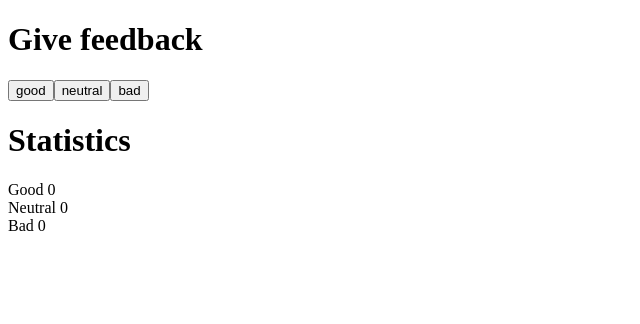
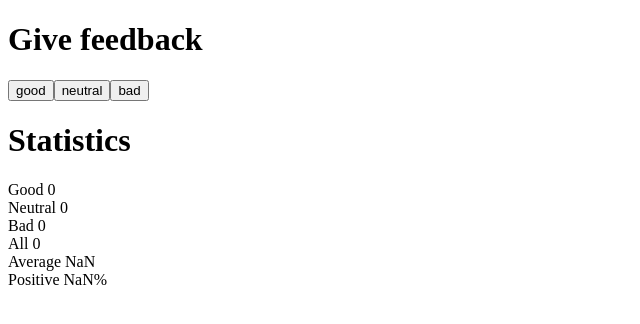
Before and after one commit to cjaytoven/fso, a React (Vite) app in the folder part1/unicafe/: page / in a window 1280 px wide. Shown: the top 324 px of the page, without its empty margins (0-640 px from the left). Built offline with nearby package versions, Linux system fonts and the light colour scheme.

Commit message:
Add exercise 1.7

```diff
--- a/part1/unicafe/src/App.jsx
+++ b/part1/unicafe/src/App.jsx
@@ -9,11 +9,15 @@ const Button = (props) => (
 )
 
 const Feedback = (props) => {
+  const count = props.feedbackGood + props.feedbackNeutral + props.feedbackBad
   return(
     <p>
       Good {props.feedbackGood}{<br/>}
       Neutral {props.feedbackNeutral}{<br/>}
-      Bad {props.feedbackBad}
+      Bad {props.feedbackBad}{<br/>}
+      All {count}{<br/>}
+      Average {(props.feedbackGood - props.feedbackBad) / count}{<br/>}
+      Positive {props.feedbackGood / count * 100}%
     </p>
   )
 }
```
